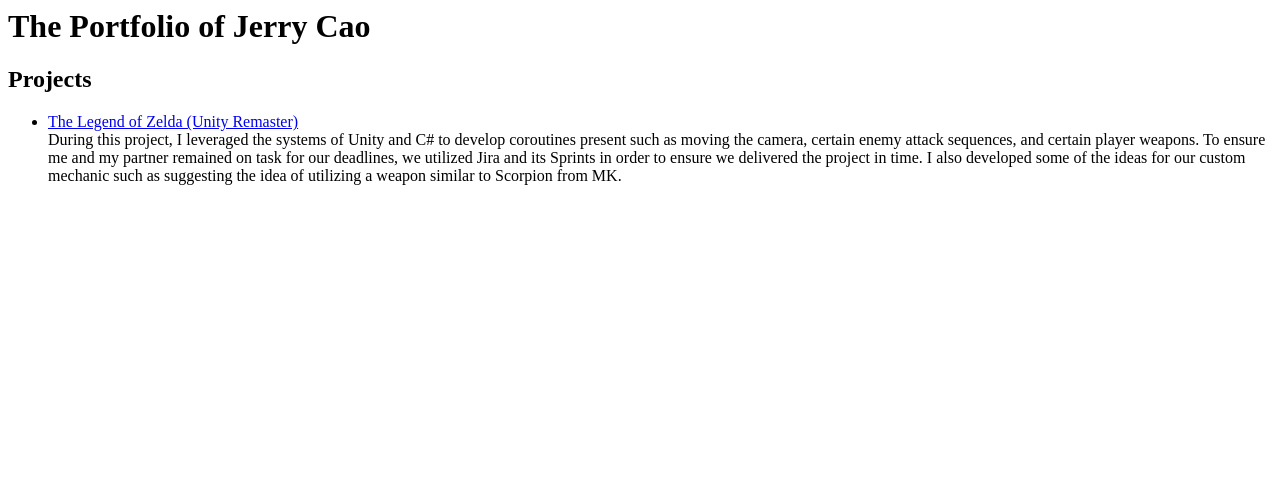
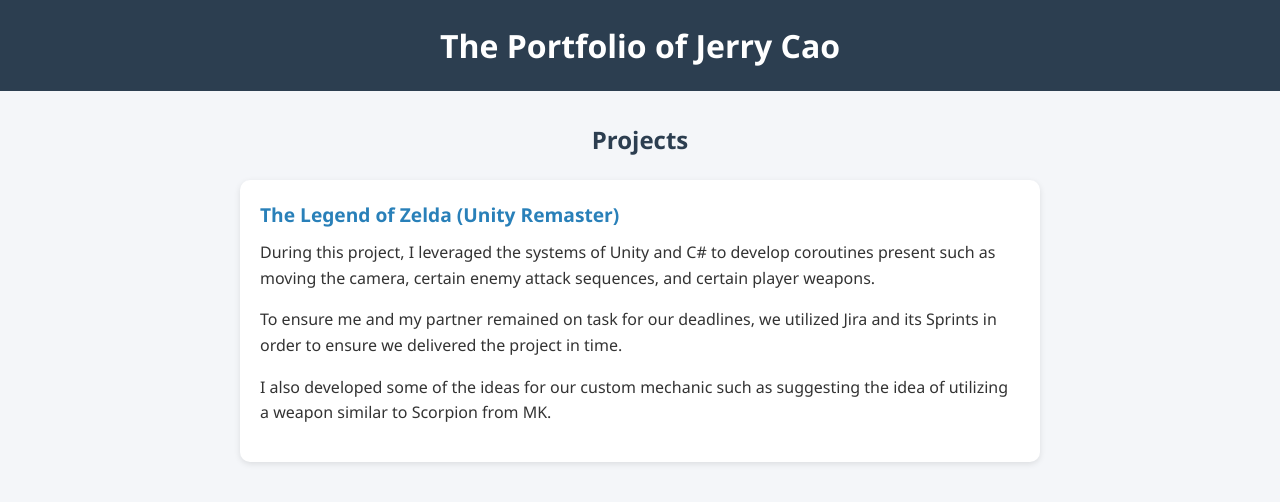
Before and after one commit to kuicaory/kuicaory.github.io, a plain HTML site: page index.html in a window 1280 px wide. Drawn offline with Linux system fonts and the light colour scheme.

Commit message:
Update index.html

```diff
--- a/index.html
+++ b/index.html
@@ -1,14 +1,88 @@
 <html>
+<head>
+  <title>Jerry Cao - Portfolio</title>
+  <style>
+    body {
+      font-family: "Segoe UI", Arial, sans-serif;
+      background: #f4f6f9;
+      color: #333;
+      margin: 0;
+      padding: 0;
+      line-height: 1.6;
+    }
 
+    h1 {
+      background: #2c3e50;
+      color: white;
+      padding: 20px;
+      text-align: center;
+      margin: 0;
+    }
+
+    h2 {
+      margin-top: 30px;
+      text-align: center;
+      color: #2c3e50;
+    }
+
+    ul {
+      list-style: none;
+      padding: 0;
+      max-width: 800px;
+      margin: 20px auto;
+    }
+
+    li {
+      background: white;
+      border-radius: 10px;
+      box-shadow: 0 2px 6px rgba(0,0,0,0.1);
+      margin: 20px 0;
+      padding: 20px;
+      transition: transform 0.2s ease, box-shadow 0.2s ease;
+    }
+
+    li:hover {
+      transform: translateY(-5px);
+      box-shadow: 0 6px 12px rgba(0,0,0,0.15);
+    }
+
+    a {
+      font-size: 1.2em;
+      font-weight: bold;
+      color: #2980b9;
+      text-decoration: none;
+    }
+
+    a:hover {
+      text-decoration: underline;
+    }
+
+    p {
+      margin-top: 10px;
+    }
+  </style>
+</head>
+<body>
 
   <h1>The Portfolio of Jerry Cao</h1>
 
   <h2>Projects</h2>
   <ul>
-<li><a href="https://cdn.destructoid.com//ul/317824-zelda%20memes.jpg">The Legend of Zelda (Unity Remaster)</a></li>
+    <li>
+      <a href="https://cdn.destructoid.com//ul/317824-zelda%20memes.jpg" target="_blank">
+        The Legend of Zelda (Unity Remaster)
+      </a>
+      <p>
         During this project, I leveraged the systems of Unity and C# to develop coroutines present such as moving the camera, certain enemy attack sequences, and certain player weapons.
+      </p>
+      <p>
         To ensure me and my partner remained on task for our deadlines, we utilized Jira and its Sprints in order to ensure we delivered the project in time.
+      </p>
+      <p>
         I also developed some of the ideas for our custom mechanic such as suggesting the idea of utilizing a weapon similar to Scorpion from MK.
+      </p>
+    </li>
   </ul>
 
+</body>
 </html>
```
Lines whose indentation alone changed are shown as unchanged.
